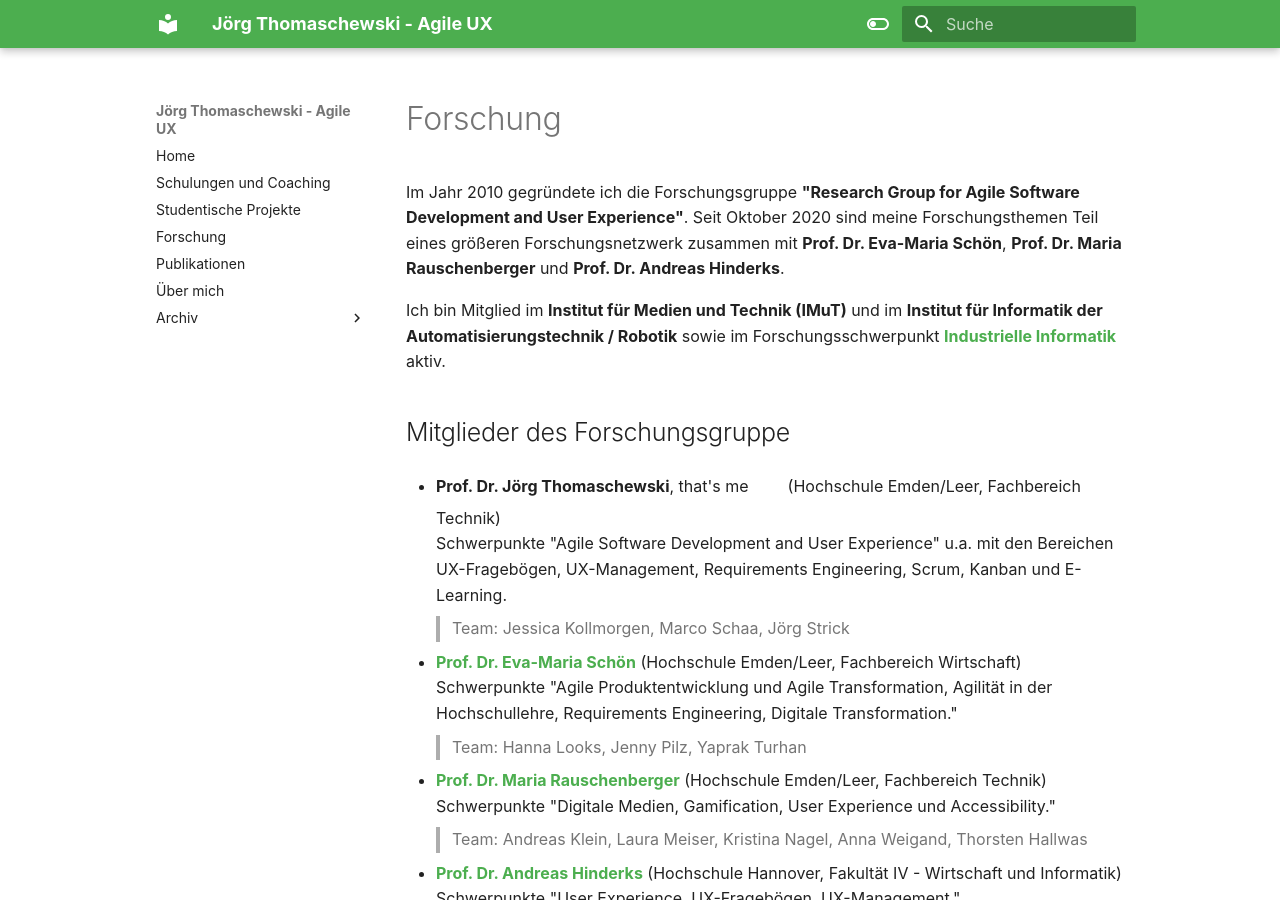
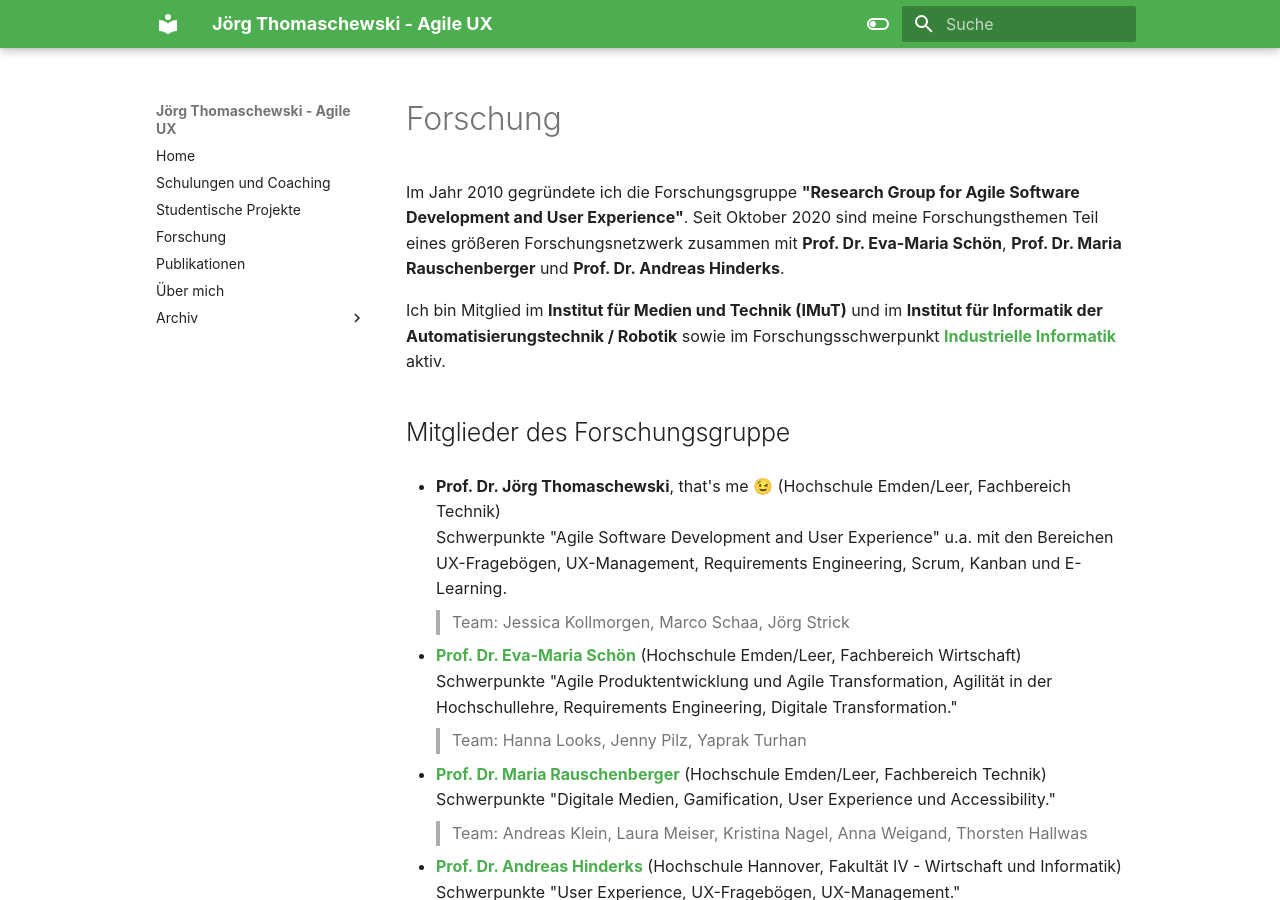
Before and after one commit to JoergThomaschewski/website-jt, an MkDocs documentation site: the page built from docs/Forschung.md, in a window 1280 px wide and 900 px high. Built offline with MkDocs 1.6.1 and Material for MkDocs 9.7.7, drawn with Linux system fonts in a browser that asks for light colours; emoji names are drawn with the system emoji font.

Commit message:
Emojis lassen sich mit Hexcode &#128521; einfügen

```diff
--- a/mkdocs.yml
+++ b/mkdocs.yml
@@ -145,14 +145,15 @@ markdown_extensions:
   - pymdownx.highlight:
       anchor_linenums: true
   - pymdownx.emoji:
-      emoji_generator: !!python/name:material.extensions.emoji.to_svg
-      emoji_index: !!python/name:material.extensions.emoji.twemoji
+#      emoji_generator: !!python/name:material.extensions.emoji.to_svg
+#      emoji_index: !!python/name:material.extensions.emoji.twemoji
   - pymdownx.superfences:
         # make exceptions to highlighting of code:
       custom_fences:
         - name: mermaid
           class: mermaid
-          format: !!python/name:mermaid2.fence_mermaid_custom
+#          format: !!python/name:mermaid2.fence_mermaid_custom
+
 
 copyright: |
   &copy; 2023-2024 für alle Inhalte Jörg Thomaschewski --- <a href="https://thomaschewski.de/Weitere/Impressum/">Impressum</a> --- <a href="https://thomaschewski.de/Weitere/Datenschutzerklaerung/">Datenschutzerklärung</a>
```
Also changed, not shown: docs/Forschung.md (+2 -1 lines).
